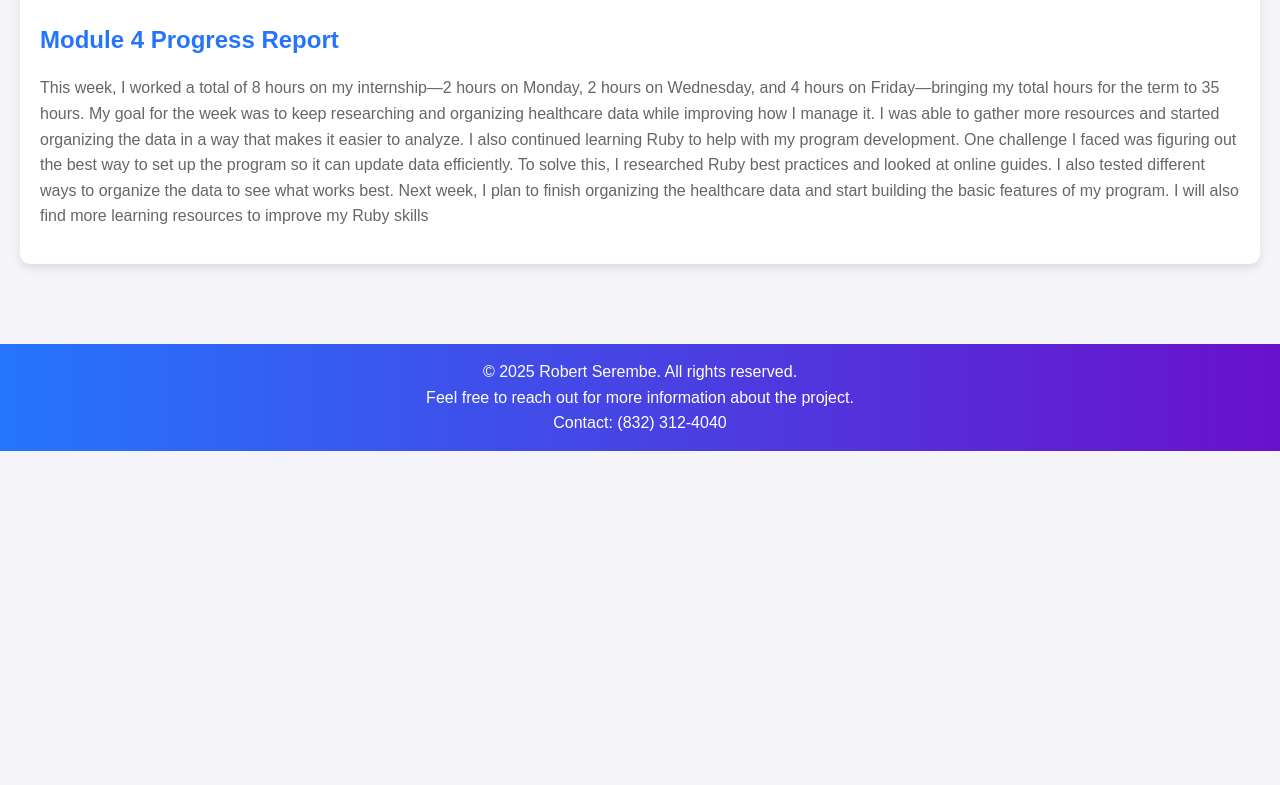
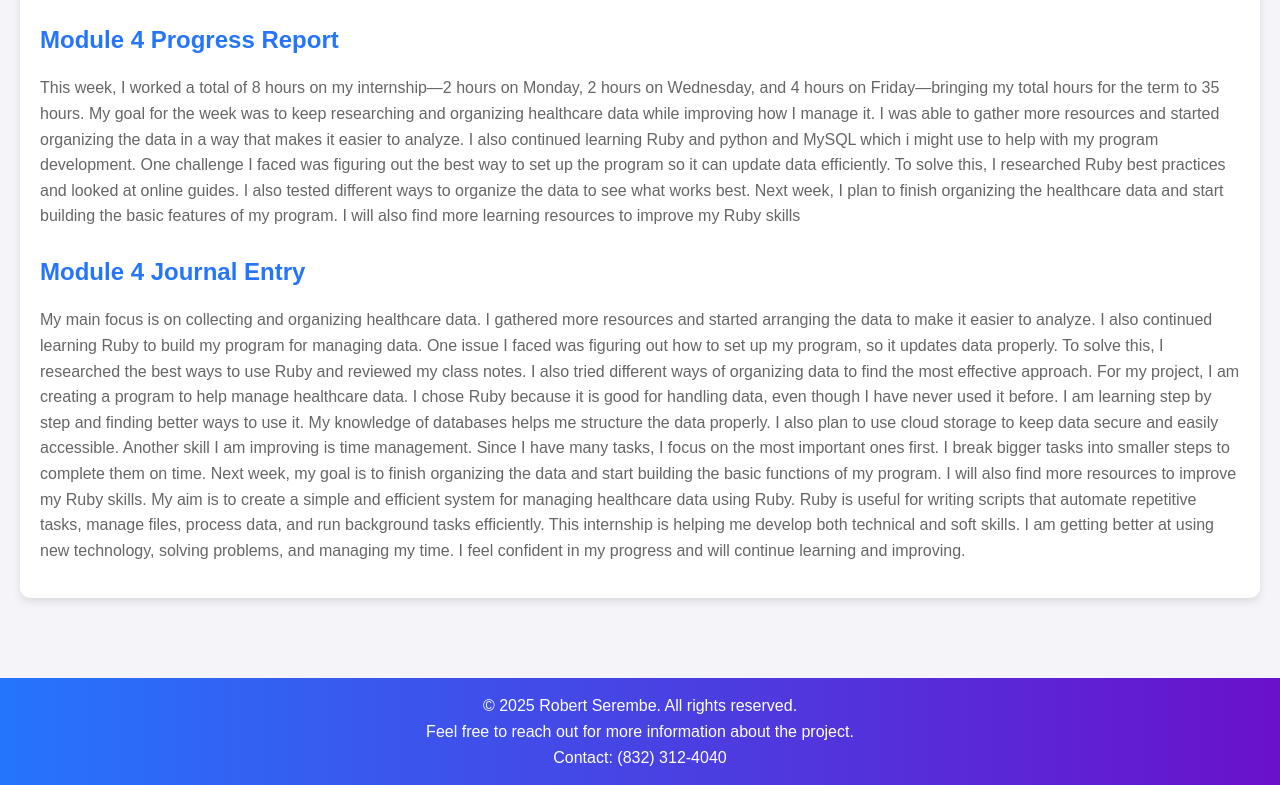
Before and after one commit to Jabari19/S_Project, a plain HTML site: page index.html in a window 1280 px wide. Shown: the part 1907-2692 px from the top of the page. Before the commit the page ends 2358 px from the top, so only its background shows below. Drawn offline with Linux system fonts and the light colour scheme.

Commit message:
Journal Report

```diff
--- a/index.html
+++ b/index.html
@@ -99,9 +99,22 @@
                 <h3>Module 4 Progress Report</h3>
                 <p>
                     This week, I worked a total of 8 hours on my internship—2 hours on Monday, 2 hours on Wednesday, and 4 hours on Friday—bringing my total hours for the term to 35 hours.
-                    My goal for the week was to keep researching and organizing healthcare data while improving how I manage it. I was able to gather more resources and started organizing the data in a way that makes it easier to analyze. I also continued learning Ruby to help with my program development.
+                    My goal for the week was to keep researching and organizing healthcare data while improving how I manage it. I was able to gather more resources and started organizing the data in a way that makes it easier to analyze. I also continued learning Ruby and python and MySQL which i might use to help with my program development.
                     One challenge I faced was figuring out the best way to set up the program so it can update data efficiently. To solve this, I researched Ruby best practices and looked at online guides. I also tested different ways to organize the data to see what works best.
                     Next week, I plan to finish organizing the healthcare data and start building the basic features of my program. I will also find more learning resources to improve my Ruby skills
+                </p>
+            </article>
+            <article>
+                <h3>Module 4 Journal Entry</h3>
+                <p>
+                    My main focus is on collecting and organizing healthcare data. I gathered more resources and started arranging the data to make it easier to analyze. I also continued learning Ruby to build my program for managing data.
+                    One issue I faced was figuring out how to set up my program, so it updates data properly. To solve this, I researched the best ways to use Ruby and reviewed my class notes. I also tried different ways of organizing data to find the most effective approach.
+                    For my project, I am creating a program to help manage healthcare data. I chose Ruby because it is good for handling data, even though I have never used it before. I am learning step by step and finding better ways to use it. My knowledge of databases helps me structure the data properly. I also plan to use cloud storage to keep data secure and easily accessible.
+                    Another skill I am improving is time management. Since I have many tasks, I focus on the most important ones first. I break bigger tasks into smaller steps to complete them on time.
+                    Next week, my goal is to finish organizing the data and start building the basic functions of my program. I will also find more resources to improve my Ruby skills. My aim is to create a simple and efficient system for managing healthcare data using Ruby. Ruby is useful for writing scripts that automate repetitive tasks, manage files, process data, and run background tasks efficiently.
+                    This internship is helping me develop both technical and soft skills. I am getting better at using new technology, solving problems, and managing my time. I feel confident in my progress and will continue learning and improving.
+
+
                 </p>
             </article>
         </section>
```
